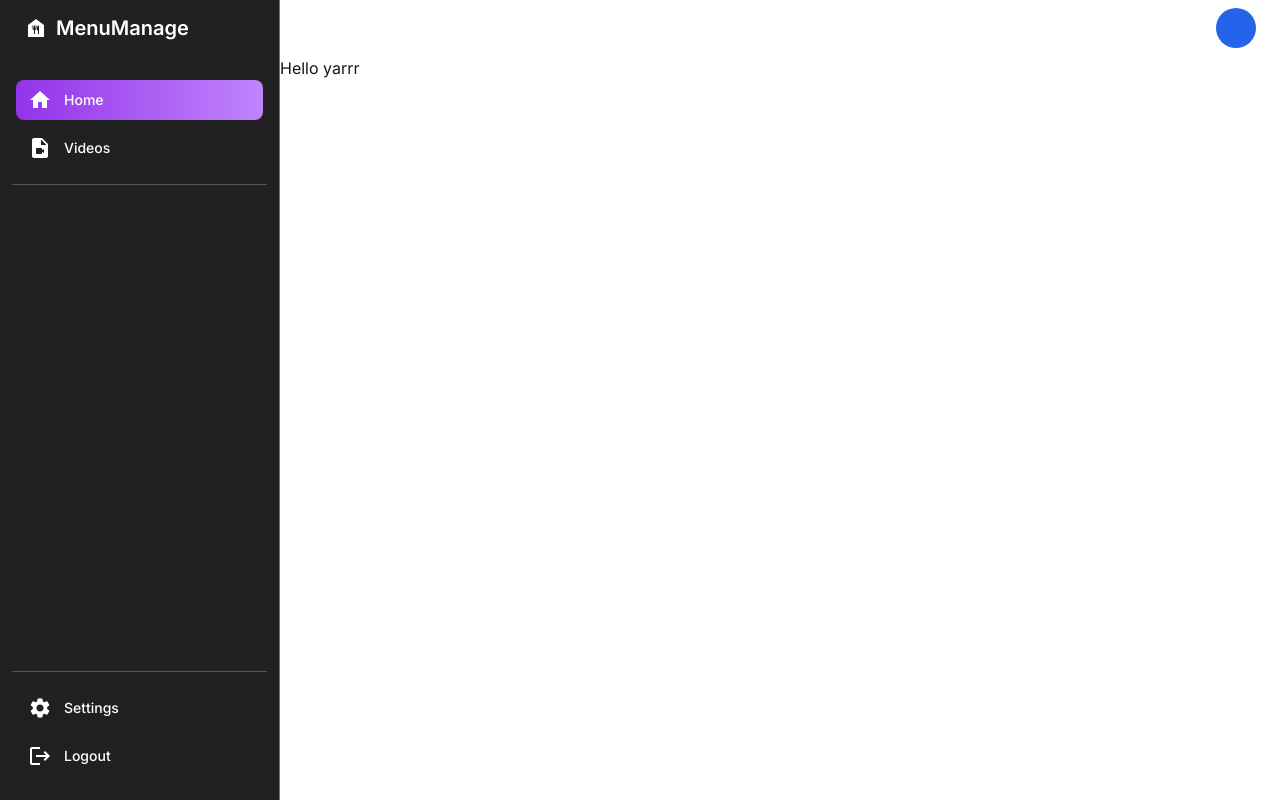
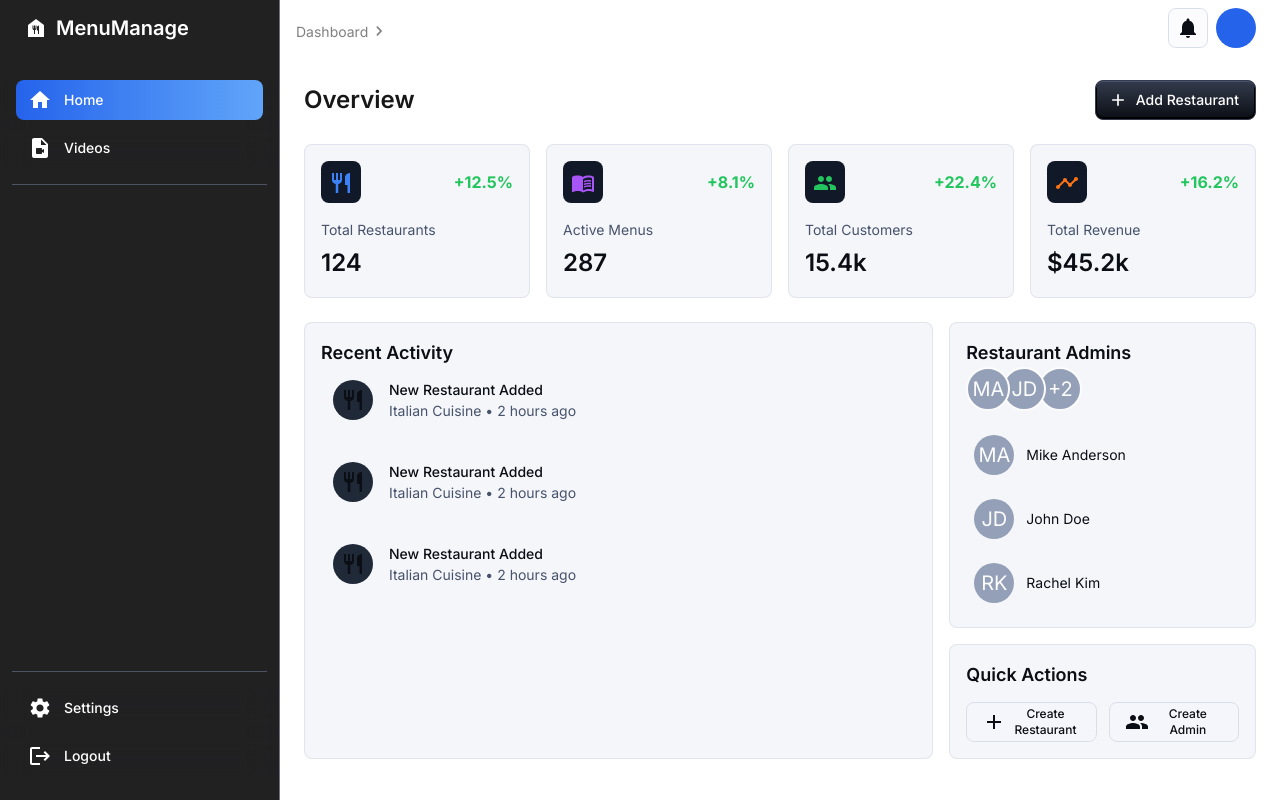
Before and after one commit to ahmadali507/menumatch, a Next.js app: page / in a window 1280 px wide. Built offline with nearby package versions, Linux system fonts and the light colour scheme.

Commit message:
style: alot of UI fixes

```diff
--- a/src/app/(super)/page.tsx
+++ b/src/app/(super)/page.tsx
@@ -1,3 +1,129 @@
+import { Typography, Card, Button, AvatarGroup, Avatar } from "@mui/material";
+import RestaurantIcon from '@mui/icons-material/Restaurant';
+import MenuBookIcon from '@mui/icons-material/MenuBook';
+import GroupIcon from '@mui/icons-material/Group';
+import TimelineIcon from '@mui/icons-material/Timeline';
+import AddIcon from '@mui/icons-material/Add';
+import Link from "next/link";
+
+const StatCard = ({ icon, title, value, trend }: { icon: React.ReactNode, title: string, value: string, trend?: string }) => (
+  <Card className="p-6 flex flex-col gap-4 hover:shadow-lg transition-shadow">
+    <div className="flex justify-between items-center">
+      <div className="p-2 rounded-lg bg-gray-900">{icon}</div>
+      {trend && <span className={`font-bold ${trend.startsWith('+') ? 'text-green-500' : 'text-red-500'}`}>{trend}</span>}
+    </div>
+    <div>
+      <Typography color="text.secondary" gutterBottom>{title}</Typography>
+      <Typography variant="h4">{value}</Typography>
+    </div>
+  </Card>
+);
+
 export default function MainPage() {
-  return <h1>Hello yarrr</h1>
+  return (
+    <section className="p-6 space-y-6">
+      <div className="flex justify-between items-center mb-6">
+        <Typography component="h2" variant="h4">
+          Overview
+        </Typography>
+        <div className="flex gap-2">
+
+          <Button variant="contained" startIcon={<AddIcon />}>
+            Add Restaurant
+          </Button>
+        </div>
+      </div>
+
+      <div className="grid grid-cols-1 md:grid-cols-2 lg:grid-cols-4 gap-4">
+        <StatCard
+          icon={<RestaurantIcon className="text-blue-500" />}
+          title="Total Restaurants"
+          value="124"
+          trend="+12.5%"
+        />
+        <StatCard
+          icon={<MenuBookIcon className="text-purple-500" />}
+          title="Active Menus"
+          value="287"
+          trend="+8.1%"
+        />
+        <StatCard
+          icon={<GroupIcon className="text-green-500" />}
+          title="Total Customers"
+          value="15.4k"
+          trend="+22.4%"
+        />
+        <StatCard
+          icon={<TimelineIcon className="text-orange-500" />}
+          title="Total Revenue"
+          value="$45.2k"
+          trend="+16.2%"
+        />
+      </div>
+
+      <div className="grid grid-cols-1 lg:grid-cols-3 gap-4 mt-6">
+        <Card className="col-span-2 p-6">
+          <Typography variant="h6" className="mb-4">Recent Activity</Typography>
+          <div className="space-y-4">
+            {[1, 2, 3].map(i => (
+              <div key={i} className="flex items-center gap-4 p-3 hover:bg-gray-900 rounded-lg transition-colors">
+                <div className="w-10 h-10 rounded-full bg-gray-800 flex items-center justify-center">
+                  <RestaurantIcon />
+                </div>
+                <div>
+                  <Link href="#" className="hover:underline">
+                    <Typography variant="subtitle2">New Restaurant Added</Typography>
+                  </Link>
+                  <Typography variant="body2" color="text.secondary">Italian Cuisine • 2 hours ago</Typography>
+                </div>
+              </div>
+            ))}
+          </div>
+        </Card>
+
+        <div className="space-y-4">
+          <Card className="p-6">
+            <Typography variant="h6" className="mb-4">Restaurant Admins</Typography>
+            <div className="flex items-center justify-between mb-4">
+              <AvatarGroup max={3}>
+                <Avatar style={{ fontSize: "20px" }}>MA</Avatar>
+                <Avatar style={{ fontSize: "20px" }}>JD</Avatar>
+                <Avatar style={{ fontSize: "20px" }}>RK</Avatar>
+                <Avatar style={{ fontSize: "20px" }}>SK</Avatar>
+              </AvatarGroup>
+            </div>
+            <div className="space-y-2">
+              {['Mike Anderson', 'John Doe', 'Rachel Kim'].map(name => (
+                <div key={name} className="flex items-center gap-3 p-2 hover:bg-gray-900 rounded-lg">
+                  <Avatar sx={{ width: 40, height: 40, fontSize: "20px" }}>{name.split(' ').map(n => n[0]).join('')}</Avatar>
+                  <div className="flex-1">
+                    <Typography variant="body2">{name}</Typography>
+                  </div>
+                </div>
+              ))}
+            </div>
+          </Card>
+
+          <Card className="p-6">
+            <Typography variant="h6" style={{ marginBottom: "0.75rem" }}>Quick Actions</Typography>
+            <div className="grid grid-cols-2 gap-3">
+              {[
+                { icon: <AddIcon />, label: 'Create Restaurant', color: 'primary' },
+                { icon: <GroupIcon />, label: 'Create Admin', color: 'secondary' },
+              ].map(action => (
+                <Button
+                  key={action.label}
+                  variant="outlined"
+                  sx={{ display: "flex", paddingTop: "4px", gap: "4px" }}
+                >
+                  {action.icon}
+                  <span className="text-xs">{action.label}</span>
+                </Button>
+              ))}
+            </div>
+          </Card>
+        </div>
+      </div>
+    </section>
+  );
 }
--- a/src/app/auth/layout.tsx
+++ /dev/null
@@ -1,6 +0,0 @@
-import AppTheme from "@/components/theme/AppTheme";
-import { PropsWithChildren } from "react";
-
-export default function AuthLayout({ children }: PropsWithChildren) {
-  return <AppTheme>{children}</AppTheme>
-}
--- a/src/app/layout.tsx
+++ b/src/app/layout.tsx
@@ -1,6 +1,7 @@
 import type { Metadata } from "next";
 import { Inter } from "next/font/google";
 import "./globals.css";
+import AppTheme from "@/components/theme/AppTheme";
 
 const inter = Inter({
   variable: "--font-geist-sans",
@@ -22,7 +23,9 @@ export default function RootLayout({
       <body
         className={`${inter.className} h-full antialiased`}
       >
-        {children}
+        <AppTheme>
+          {children}
+        </AppTheme>
       </body>
     </html>
   );
--- /dev/null
+++ b/src/components/breadcrumbs.tsx
@@ -0,0 +1,32 @@
+"use client";
+import * as React from 'react';
+import { styled } from '@mui/material/styles';
+import Typography from '@mui/material/Typography';
+import Breadcrumbs, { breadcrumbsClasses } from '@mui/material/Breadcrumbs';
+import NavigateNextRoundedIcon from '@mui/icons-material/NavigateNextRounded';
+
+const StyledBreadcrumbs = styled(Breadcrumbs)(({ theme }) => ({
+  margin: theme.spacing(1, 0),
+  [`& .${breadcrumbsClasses.separator}`]: {
+    margin: 1,
+    color: "gray"
+  },
+  [`& .${breadcrumbsClasses.ol}`]: {
+    alignItems: 'center',
+    color: "white"
+  },
+}));
+
+export default function NavbarBreadcrumbs() {
+  return (
+    <StyledBreadcrumbs
+      aria-label="breadcrumb"
+      separator={<NavigateNextRoundedIcon fontSize="small" />}
+    >
+      <Typography variant="body1" color='gray'>Dashboard</Typography>
+      <Typography variant="body1" sx={{ fontWeight: 600 }}>
+        Home
+      </Typography>
+    </StyledBreadcrumbs>
+  );
+}
--- a/src/components/sidebar.tsx
+++ b/src/components/sidebar.tsx
@@ -29,13 +29,13 @@ function NavList({
             href={item.href}
             className={cn(
               "flex items-center gap-3 rounded-lg px-3 py-2 text-white transition-all hover:bg-gray-700 hover:text-white",
-              active && showGradient && "bg-gradient-to-r from-purple-600 to-purple-400 text-white"
+              active && showGradient && "bg-gradient-to-r from-blue-600 to-blue-400 text-white"
             )}
           >
             <item.icon className="h-4 w-4" />
             <span >{item.title}</span>
             {item.badge && (
-              <span className="ml-auto rounded bg-purple-500 px-2 text-xs">
+              <span className="ml-auto rounded bg-blue-500 px-2 text-xs">
                 {item.badge}
               </span>
             )}
--- a/src/components/site-header.tsx
+++ b/src/components/site-header.tsx
@@ -1,5 +1,7 @@
-import UserDropdown from "./ui/user-dropdown";
-
+import NavbarBreadcrumbs from "./breadcrumbs";
+import UserDropdown from "./user-dropdown";
+import NotificationsIcon from '@mui/icons-material/Notifications';
+import { IconButton } from "@mui/material";
 
 export function SiteHeader() {
 
@@ -11,10 +13,13 @@ export function SiteHeader() {
   }
 
   return (
-    <header className="pr-6 py-3 sticky top-0 h-14 flex justify-end z-50 w-full bg-background/95 backdrop-blur supports-[backdrop-filter]:bg-background/60">
-
-      <div className="flex items-center gap-4">
+    <header className="pl-4 pr-6 py-3 sticky top-0 h-14 flex justify-between z-50 w-full bg-background/95 backdrop-blur supports-[backdrop-filter]:bg-background/60">
+      <NavbarBreadcrumbs />
+      <div className="flex items-center gap-2">
         {/* <UserDropdown /> */}
+        <IconButton color="inherit" size="medium">
+          <NotificationsIcon />
+        </IconButton>
         <UserDropdown {...userData} />
       </div>
     </header>
```
Also changed, not shown: src/components/user-dropdown.tsx (renamed from src/components/ui/user-dropdown.tsx).
